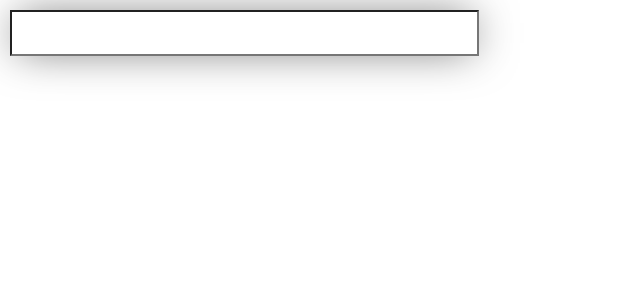
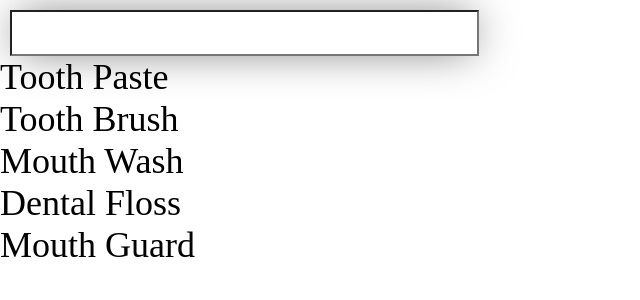
Before and after one commit to christhomo94/daneReact, a React (Create React App) app: page / in a window 1280 px wide. Shown: the top 300 px of the page, without its empty margins (0-640 px from the left). Built offline with nearby package versions, Linux system fonts and the light colour scheme.

Commit message:
Added product.map to SearchBar component

```diff
--- a/src/Components/SearchBar/SearchBar.js
+++ b/src/Components/SearchBar/SearchBar.js
@@ -1,28 +1,41 @@
 import React, { useState } from "react";
 import './SearchBar.css';
+
+const products = [
+    'Tooth Paste',
+    'Tooth Brush',
+    'Mouth Wash',
+    'Dental Floss',
+    'Mouth Guard'
+];
 
 const SearchBar = () => {
 
     const [searchValue, setSearchValue] = useState('');
     const handleInputChange = (event) => {
         setSearchValue(event.target.value)
-    }
+    };
 
     const handleClearClick = () => {
         setSearchValue('')
+    };
 
-    }
-
-    const displayButton = searchValue.length > 0
-
-    console.log(displayButton)
-
+    const displayButton = searchValue.length > 0;
 
     return (
     <div>
         <input type="text" value = {searchValue} onChange = {handleInputChange} />
 
-        {displayButton && <button onClick={handleClearClick}>Clear</button> }
+        {displayButton && <button onClick={handleClearClick}>Clear</button>}
+
+        <ul>
+        {
+            products.map((product) => {
+                return <li key={product}> {product} </li>
+            })
+        }
+        </ul>
+
 
     </div>
     )
```
